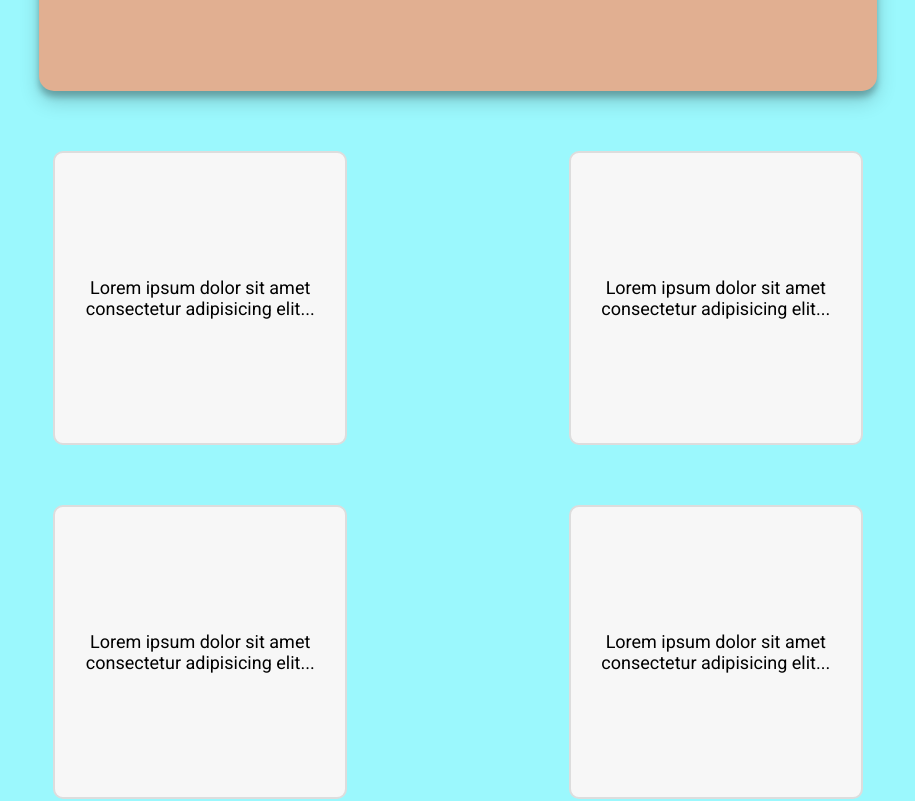
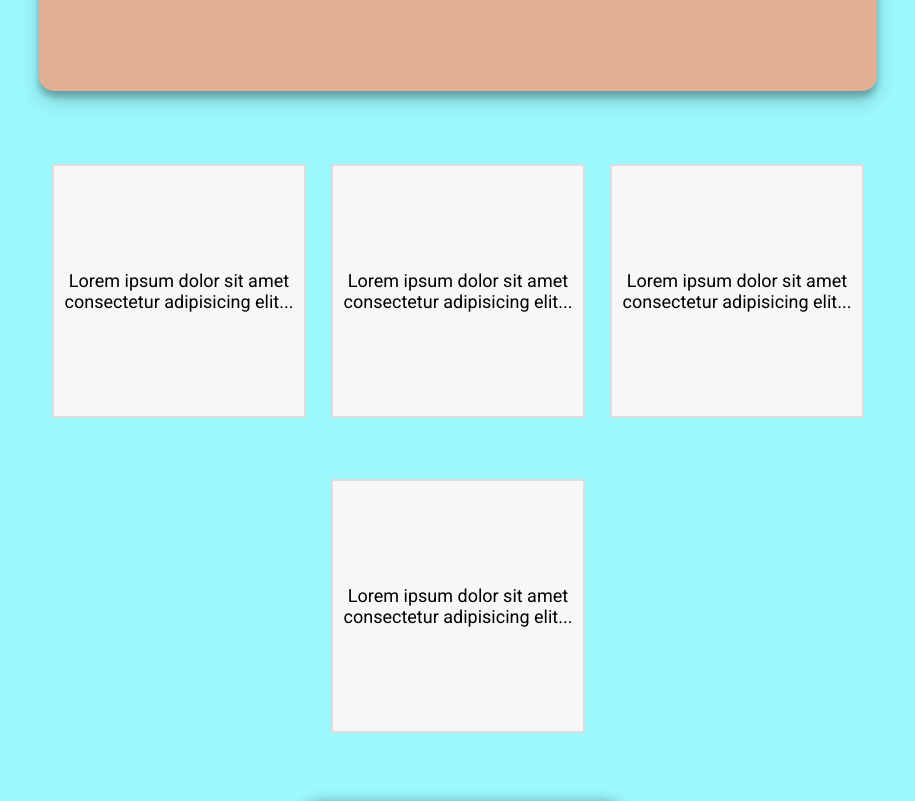
Before and after one commit to nathansolfan/portfolio, a React (Create React App) app: page / in a window 1280 px wide. Shown: the part 1280-2081 px from the top of the page, without its empty margins (182-1097 px from the left). Built offline with nearby package versions, Linux system fonts and the light colour scheme; a web font is replaced by a local one.

Commit message:
Css update

```diff
--- a/src/Home/Home.css
+++ b/src/Home/Home.css
@@ -38,47 +38,69 @@
   box-shadow: 0 4px 8px rgba(0, 0, 0, 0.2); /* Adds a subtle shadow */
 }
 
-/* Flex Container */
 .flex-container {
   display: flex;
   flex-wrap: wrap;
-  justify-content: space-around;
+  justify-content: center;
+  gap: 25px; /* This is the total space between items */
+  padding: 15px;
   margin: 40px auto;
-  max-width: 80%; /* Increased width for a better layout */
+  max-width: 80%;
 }
 
-/* Flex Container */
-.flex-container {
+.flex-item {
+  width: 250px;
+  height: 250px;
   display: flex;
-  flex-wrap: wrap;
-  justify-content: space-around;
-  gap: 20px; /* This replaces margin on flex-items for spacing and is more consistent */
-  margin: 40px auto;
-  max-width: 80%; /* Keep your layout width */
+  flex-direction: column;
+  justify-content: center;
+  text-align: center;
+  align-items: center;
+  background-color: var(--background-light);
+  border: 2px solid #ddd;
+  transition: transform 0.3s ease, box-shadow 0.3s ease;
 }
 
-/* Flex Items - More Square Boxes */
-.flex-item {
-  flex: 1 1 calc(33% - 40px); /* Three items per row with the gap included */
-  margin: 20px; /* This will be replaced by gap */
-  aspect-ratio: 1; /* This ensures the item is always square */
-  max-width: calc(33% - 40px); /* Maximum width */
-  border: 2px solid #ddd; /* Adjusted for visual balance */
-  border-radius: 10px; /* Adjusted for visual balance */
-  box-sizing: border-box;
-  display: flex;
-  align-items: center; /* Center text vertically */
-  justify-content: center; /* Center text horizontally */
-  text-align: center;
-  background-color: #f7f7f7; /* Slightly off-white background */
-  transition: transform 0.3s ease, box-shadow 0.3s ease; /* Smooth transitions */
+.flex-item-title {
+  font-size: 1.2rem; /* Larger size for titles */
+  margin-bottom: 10px; /* Space between title and paragraph */
+}
+
+.flex-item p {
+  margin: 0; /* Reset paragraph margin for consistency */
+}
+
+.flex-item:hover {
+  transform: scale(1.05);
+  box-shadow: 0 12px 24px rgba(0, 0, 0, 0.15);
+}
+
+
+@media (max-width: 768px) {
+  .flex-item {
+    flex-basis: calc(50% - 40px); /* This stays the same, as it's already set for two items per row */
+    max-width: calc(50% - 40px); /* Ensure maximum width is also 50% minus any margins/gaps */
+  }
+}
+
+@media (max-width: 480px) {
+  .flex-item {
+    flex-basis: calc(100% - 40px); /* One item per row on very small screens */
+    max-width: calc(100% - 40px);
+  }
+}
+
+
+.flex-item:hover {
+  transform: scale(1.05);
+  box-shadow: 0 12px 24px rgba(0, 0, 0, 0.15);
 }
 
 /* HERO SECTION */
-/* HERO SECTION */
 .hero-section {
   background-image: url('../Images/img.jpg'); /* Adjust this path if necessary */
-  background-size: cover;
+  background-size: contain;
+  /* background-size: auto auto; */
   background-position: right center; /* Adjust the background to the right */
   background-repeat: no-repeat;
   background-attachment: fixed;
```
